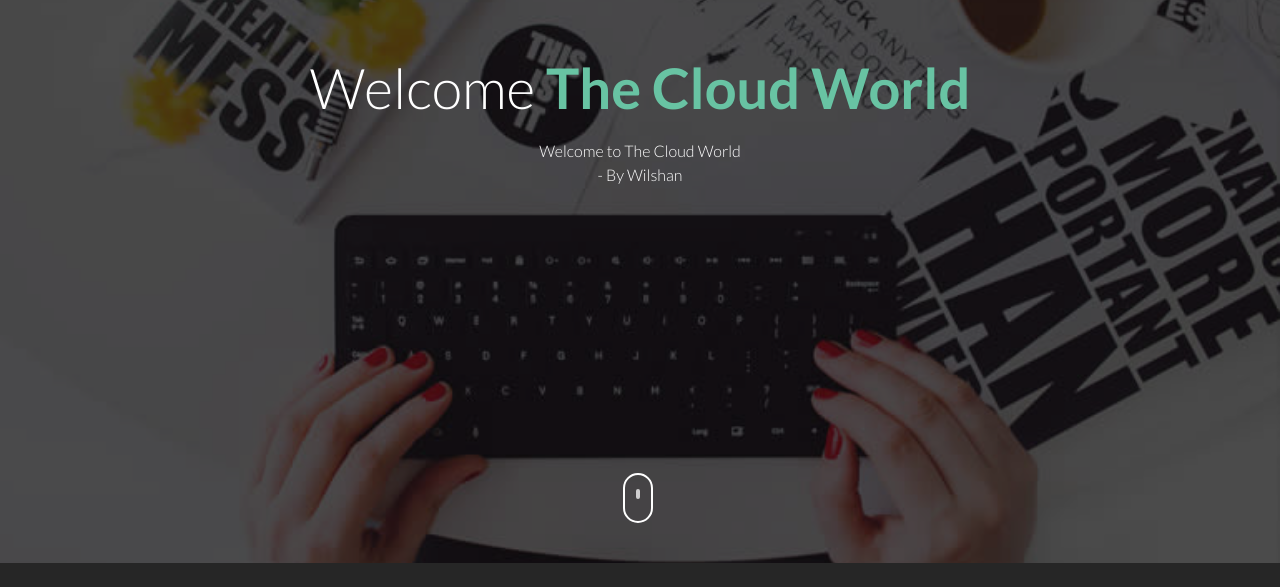
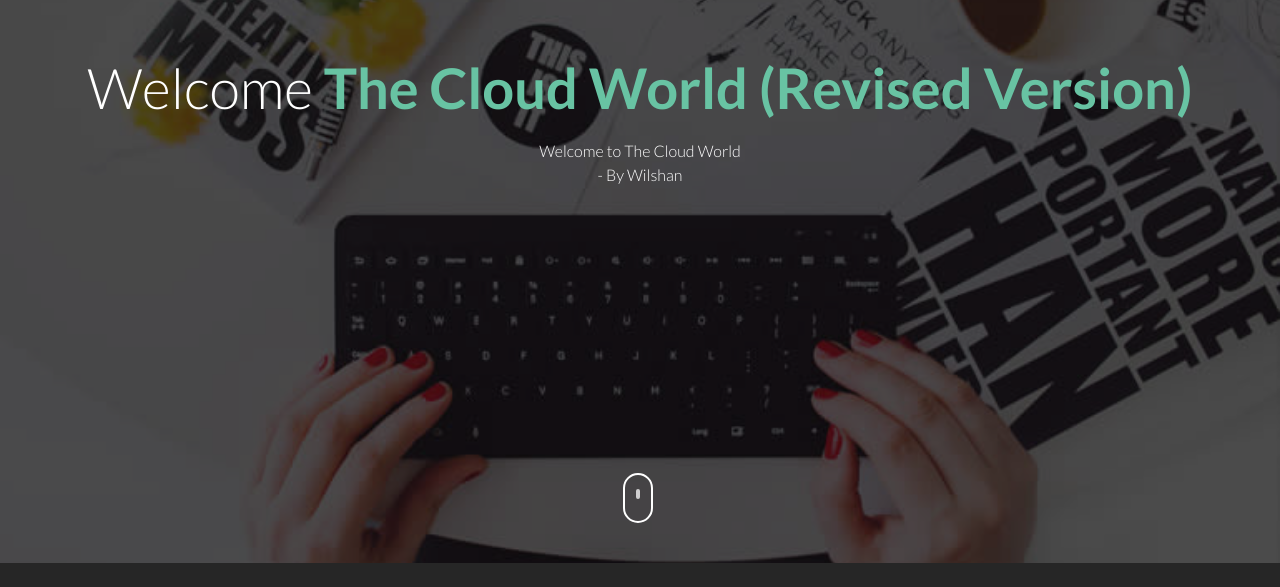
Before and after one commit to Navbharat77/aws-website-deploy, a plain HTML site: page index.html in a window 1280 px wide. Shown: the part 237-824 px from the top of the page. Drawn offline with Linux system fonts and the light colour scheme.

Commit message:
Update index.html

```diff
--- a/index.html
+++ b/index.html
@@ -39,7 +39,7 @@
 				<div class="col-md-12 text-center st-header-content">
 					<div class="logo"><a href=""><img src="images/logo.png" alt=""></a></div>
 					<div class="st-header-title">
-						<h2>Welcome <span>The Cloud World</span></h2>
+						<h2>Welcome <span>The Cloud World (Revised Version)</span></h2>
 						<p>Welcome to The Cloud World <br /> - By Wilshan </p>
 					</div>
 				</div>
```
